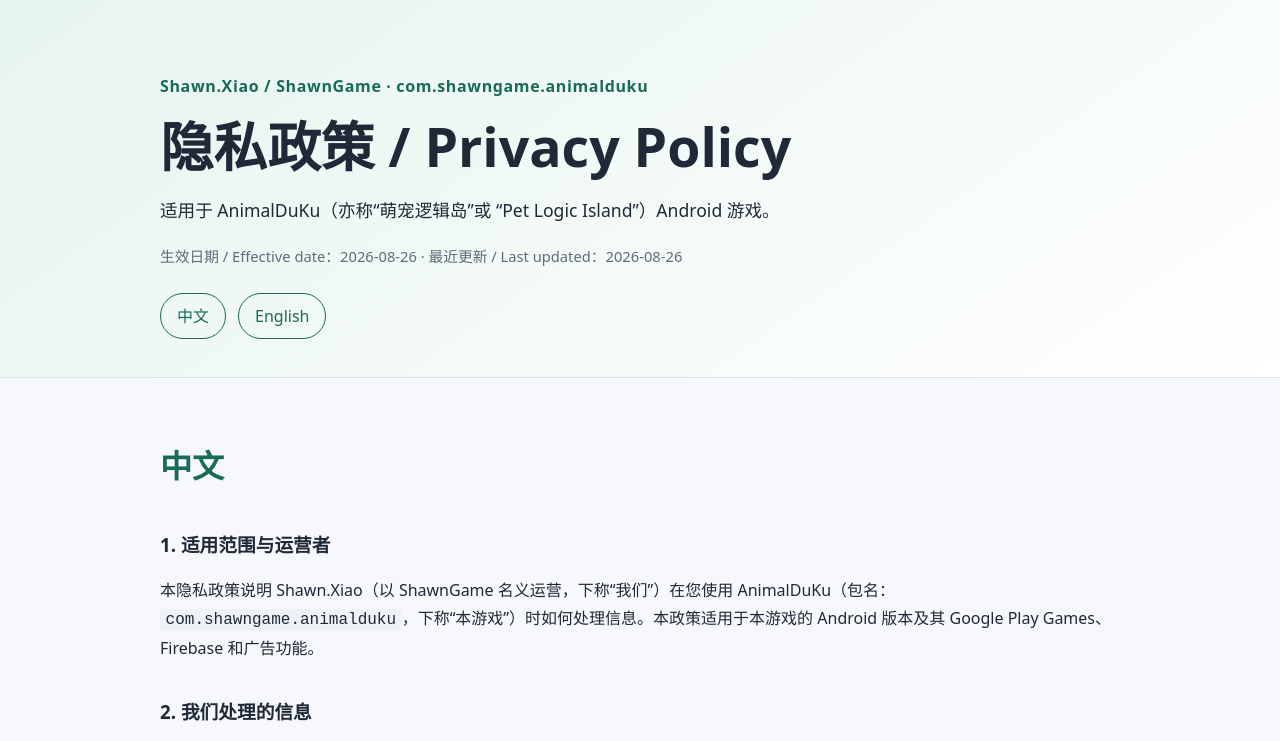
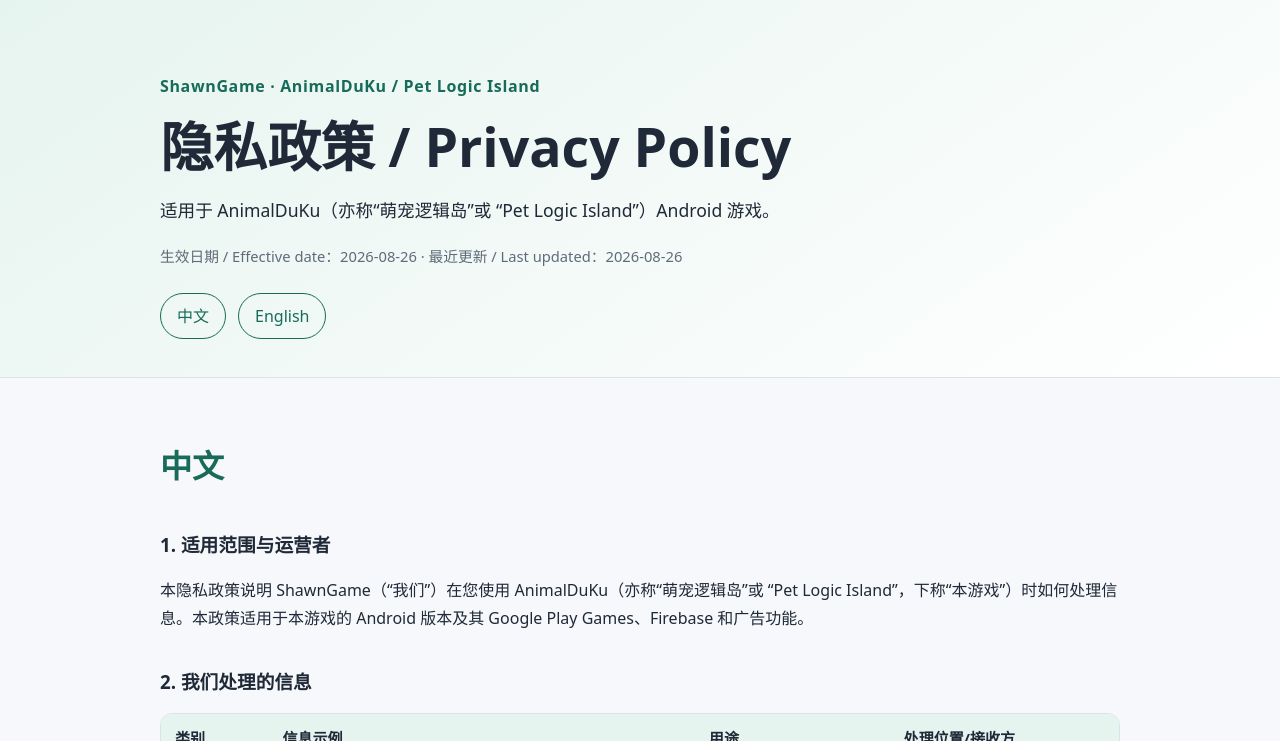
Before and after one commit to ShawnXiaoWork/Privacy, a plain HTML site: page animalduku/index.html in a window 1280 px wide. Shown: the top 741 px of the page. Drawn offline with Linux system fonts and the light colour scheme.

Commit message:
移除隐私政策中的个人姓名和包名

```diff
--- a/animalduku/index.html
+++ b/animalduku/index.html
@@ -12,7 +12,7 @@
 <body>
   <header class="hero">
     <div class="wrap">
-      <p class="eyebrow">Shawn.Xiao / ShawnGame · com.shawngame.animalduku</p>
+      <p class="eyebrow">ShawnGame · AnimalDuKu / Pet Logic Island</p>
       <h1>隐私政策 <span lang="en">/ Privacy Policy</span></h1>
       <p class="lead">适用于 AnimalDuKu（亦称“萌宠逻辑岛”或 “Pet Logic Island”）Android 游戏。</p>
       <p class="meta">生效日期 / Effective date：2026-08-26 · 最近更新 / Last updated：2026-08-26</p>
@@ -28,7 +28,7 @@
       <h2 id="zh-title">中文</h2>
 
       <h3>1. 适用范围与运营者</h3>
-      <p>本隐私政策说明 Shawn.Xiao（以 ShawnGame 名义运营，下称“我们”）在您使用 AnimalDuKu（包名：<code>com.shawngame.animalduku</code>，下称“本游戏”）时如何处理信息。本政策适用于本游戏的 Android 版本及其 Google Play Games、Firebase 和广告功能。</p>
+      <p>本隐私政策说明 ShawnGame（“我们”）在您使用 AnimalDuKu（亦称“萌宠逻辑岛”或 “Pet Logic Island”，下称“本游戏”）时如何处理信息。本政策适用于本游戏的 Android 版本及其 Google Play Games、Firebase 和广告功能。</p>
 
       <h3>2. 我们处理的信息</h3>
       <div class="table-wrap">
@@ -77,7 +77,7 @@
       <p>功能、SDK 或法律要求变化时，我们可能更新本政策，并在本页修改“最近更新”日期。重大变更会依适用法律通过游戏内提示或其他显著方式通知。</p>
 
       <h3>10. 联系我们</h3>
-      <p>隐私问题、投诉或数据请求，请联系 Shawn.Xiao / ShawnGame：</p>
+      <p>隐私问题、投诉或数据请求，请联系 ShawnGame：</p>
       <p><strong>电子邮箱：</strong><a href="mailto:313424329@qq.com">313424329@qq.com</a></p>
     </section>
 
@@ -87,7 +87,7 @@
       <h2 id="en-title">English</h2>
 
       <h3>1. Scope and controller</h3>
-      <p>This Privacy Policy explains how Shawn.Xiao, operating as ShawnGame (“we,” “us,” or “our”), handles information when you use AnimalDuKu, also known as Pet Logic Island (package name <code>com.shawngame.animalduku</code>, the “Game”). It applies to the Android version of the Game and its Google Play Games, Firebase, and advertising features.</p>
+      <p>This Privacy Policy explains how ShawnGame (“we,” “us,” or “our”) handles information when you use AnimalDuKu, also known as Pet Logic Island (the “Game”). It applies to the Android version of the Game and its Google Play Games, Firebase, and advertising features.</p>
 
       <h3>2. Information we process</h3>
       <div class="table-wrap">
@@ -136,13 +136,13 @@
       <p>We may update this Policy when features, SDKs, or legal requirements change. We will revise the “Last updated” date and, when required by law, provide an in-game or other prominent notice of material changes.</p>
 
       <h3>10. Contact us</h3>
-      <p>For privacy questions, complaints, or data requests, contact Shawn.Xiao / ShawnGame:</p>
+      <p>For privacy questions, complaints, or data requests, contact ShawnGame:</p>
       <p><strong>Email:</strong> <a href="mailto:313424329@qq.com">313424329@qq.com</a></p>
     </section>
   </main>
 
   <footer>
-    <div class="wrap">© 2026 Shawn.Xiao / ShawnGame · AnimalDuKu / Pet Logic Island</div>
+    <div class="wrap">© 2026 ShawnGame · AnimalDuKu / Pet Logic Island</div>
   </footer>
 </body>
 </html>
```
